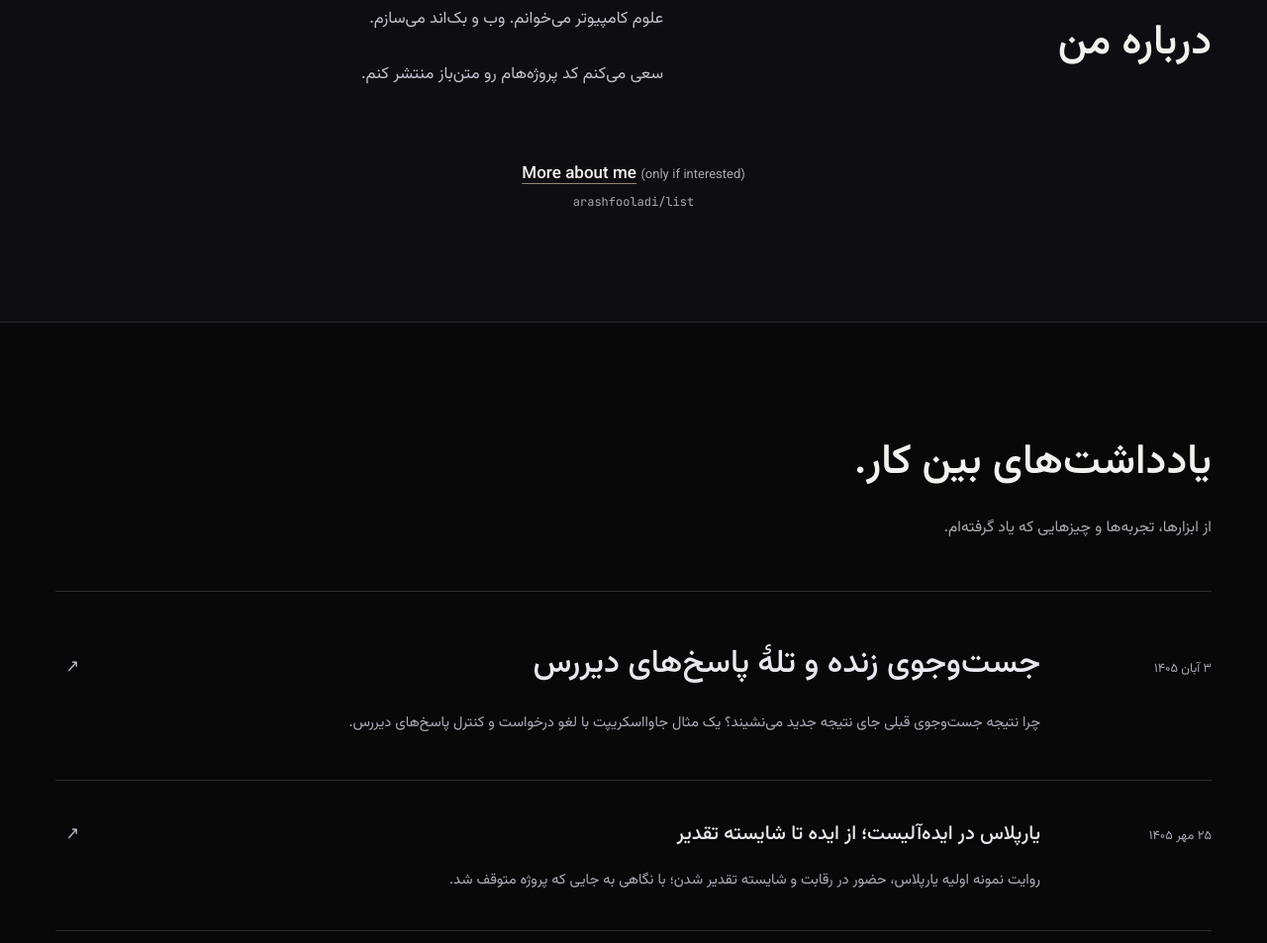
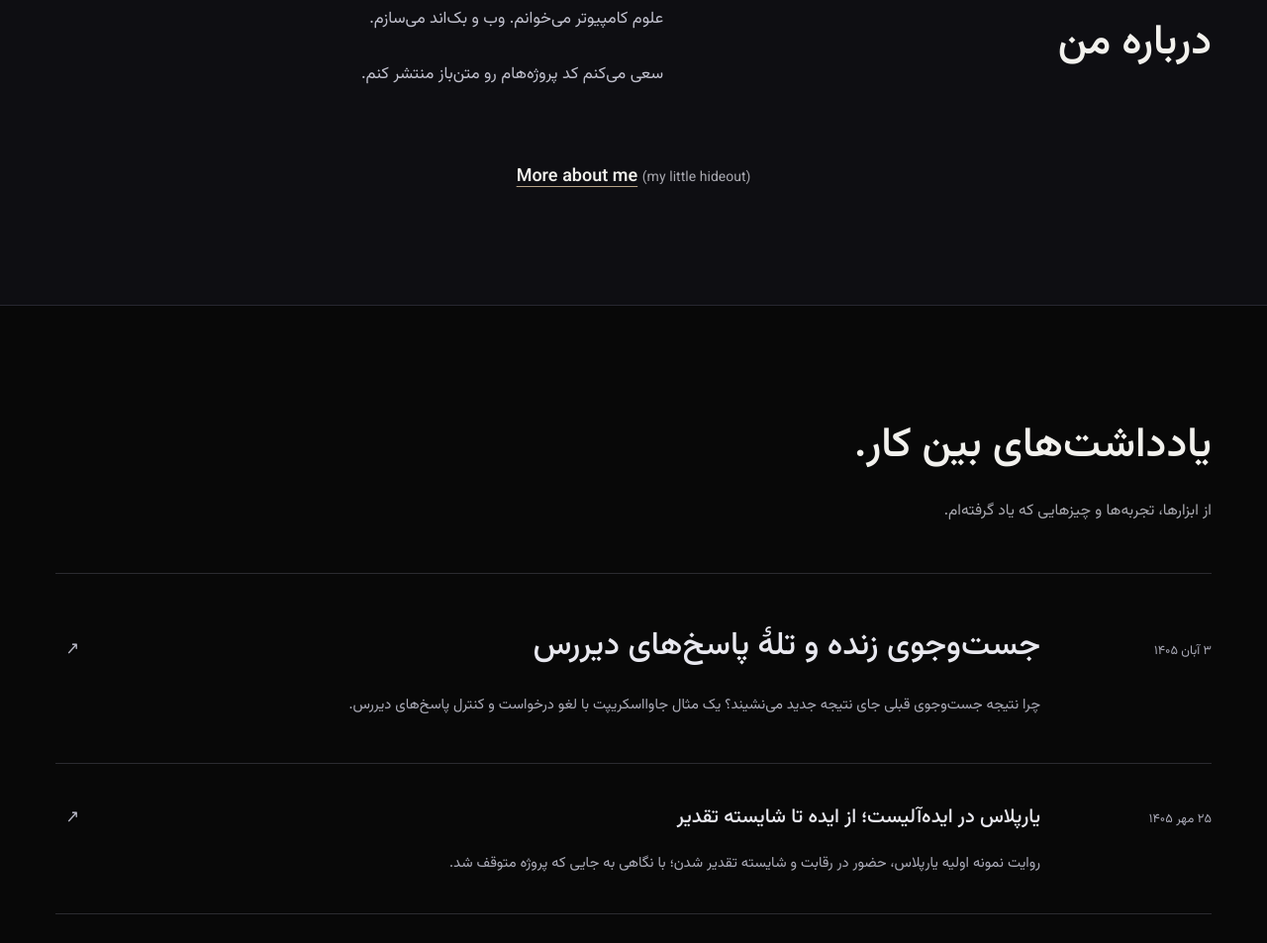
Before and after one commit to arashfooladi/arashfooladi, a plain HTML site: page index.html in a window 1280 px wide. Shown: the part 2505-3458 px from the top of the page at 99% size. Drawn offline with Linux system fonts and the light colour scheme.

Commit message:
Refine the About hideout link

```diff
--- a/assets/css/home.css
+++ b/assets/css/home.css
@@ -5,11 +5,10 @@
 .about-copy p { margin: 0 0 24px; }
 .about-copy p:last-child { margin-bottom: 0; }
 .about-list { display: flex; justify-content: center; margin-top: clamp(28px, 5vw, 64px); }
-.about-list-link { display: inline-flex; flex-direction: column; align-items: center; gap: 7px; max-width: 100%; padding: 8px 14px; text-align: center; text-decoration: none; }
-.about-list-label { font-size: 1.0625rem; font-weight: 500; line-height: 1.45; }
-.about-list-title { text-decoration: underline; text-decoration-color: #928471; text-underline-offset: 5px; }
-.about-list-label small { color: var(--muted); font-size: .8125rem; font-weight: 400; }
-.about-list-address { color: var(--muted); font: 400 .75rem/1.5 "JetBrains Mono", monospace; }
+.about-list-link { display: inline-flex; align-items: center; min-height: 48px; max-width: 100%; padding: 8px 14px; text-align: center; text-decoration: none; }
+.about-list-label { font-size: 1.125rem; font-weight: 550; line-height: 1.45; }
+.about-list-title { text-decoration: underline; text-decoration-color: #b7a286; text-underline-offset: 5px; }
+.about-list-label small { color: var(--muted); font-size: .875rem; font-weight: 400; }
 .about-list-link:is(:hover, :focus-visible) .about-list-title { text-decoration-color: var(--warm); }
 .contact-section { border-top: 1px solid var(--line); padding-block: 76px; }
 .contact-layout { display: flex; justify-content: space-between; flex-wrap: wrap; align-items: center; gap: 30px; }
--- a/index.html
+++ b/index.html
@@ -172,7 +172,7 @@
   <link rel="stylesheet" href="/assets/css/scenes.css?v=full-mobile-scenes-v1">
   <link rel="stylesheet" href="/assets/css/projects.css?v=review-20261104">
   <link rel="stylesheet" href="/assets/css/journal.css?v=ascii-20261015">
-  <link rel="stylesheet" href="/assets/css/home.css?v=about-restored-20261128">
+  <link rel="stylesheet" href="/assets/css/home.css?v=about-hideout-20261128">
   <script type="module" src="/assets/js/home.js?v=no-motion-controls-v1"></script>
   <link rel="stylesheet" href="/assets/css/accents.css?v=brighter-ascii-v1">
   <meta name="twitter:site" content="@arashfooladiorg">
@@ -210,9 +210,8 @@
     <a class="about-list-link" href="/list/" lang="en">
       <span class="about-list-label" dir="ltr">
         <span class="about-list-title">More about me</span>
-        <small>(only if interested)</small>
+        <small>(my little hideout)</small>
       </span>
-      <bdi class="about-list-address" dir="ltr">arashfooladi/list</bdi>
     </a>
   </div>
 </section>
```
